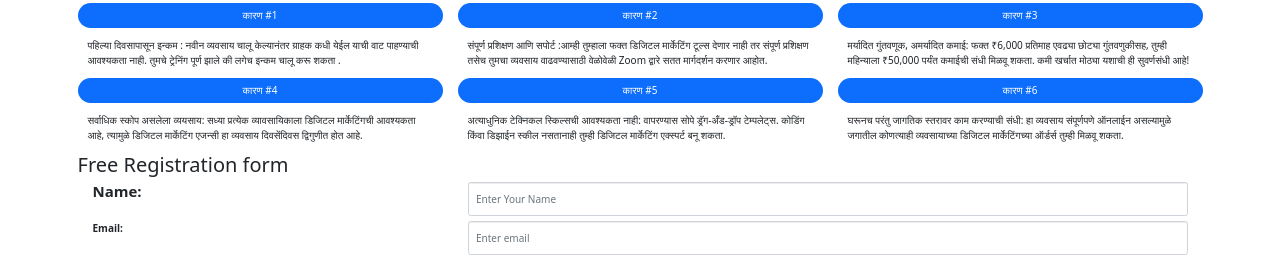
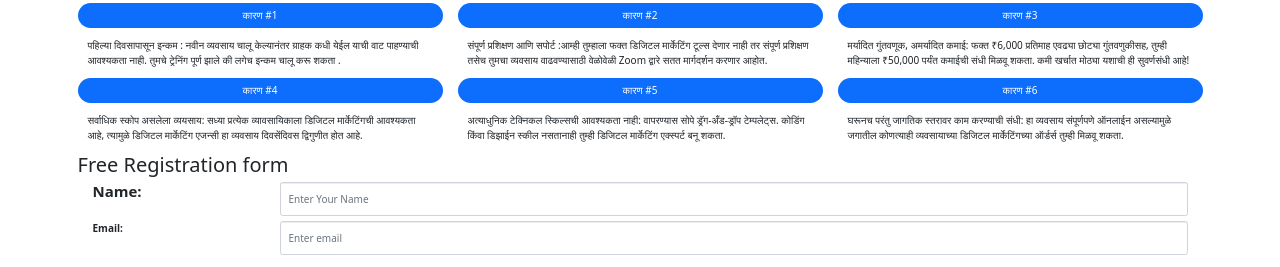
Before and after one commit to jandevaishnavi/vjtp, a plain HTML site: page index.html in a window 1280 px wide. Shown: the part 1480-1747 px from the top of the page. Drawn offline with nearby package versions, Linux system fonts and the light colour scheme.

Commit message:
Update index.html

```diff
--- a/index.html
+++ b/index.html
@@ -204,22 +204,22 @@ Seconds
       <div class="row">
 
         <div class="form-group h4">
-    <div class="col-sm-4 col-md-4">
+    <div class="col-sm-4 col-md-2">
         <label for="name">Name:</label>
     </div>
 
-        <div class="col-sm-8 col-md-8">
+        <div class="col-sm-8 col-md-10">
           <input type="text" class="form-control " id="n" placeholder="Enter Your Name" name="n">
         </div>
 </div>
 
 
         <div class="form-group">
-       <div class="col-sm-4 col-md-4">    <label for="email">Email:</label>
+       <div class="col-sm-4 col-md-2">    <label for="email">Email:</label>
             </div>
 
 
-        <div class="col-sm-8 col-md-8">
+        <div class="col-sm-8 col-md-10">
           <input type="email" class="form-control" id="email" placeholder="Enter email" name="email">
         </div>
         </div>
```
